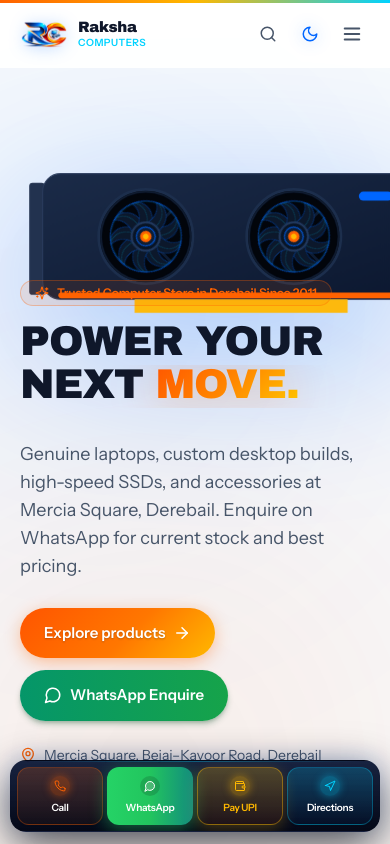
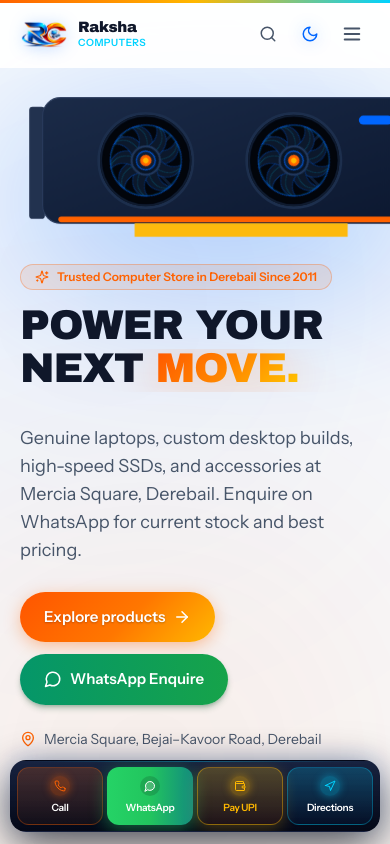
Before and after one commit to Chetannaik698/Raksha-Computers, a React (Vite) app: page / in a window 390 px wide. Shown: the top 844 px of the page. Built offline with nearby package versions, Linux system fonts and the light colour scheme; a web font is replaced by a local one.

Commit message:
Center GPU animation vertically between navbar and text on mobile

```diff
--- a/src/pages/Home.tsx
+++ b/src/pages/Home.tsx
@@ -33,7 +33,7 @@ export default function Home() {
   return (
     <>
       {/* HERO */}
-      <section className="relative isolate flex min-h-[100svh] items-start overflow-hidden pb-20 pt-20 md:items-center md:pb-10 md:pt-32">
+      <section className="relative isolate flex min-h-[100svh] items-start overflow-hidden pb-16 pt-16 md:items-center md:pb-10 md:pt-32">
         <motion.div
           animate={reduce ? undefined : { scale: [1, 1.08, 1], opacity: [0.22, 0.32, 0.22] }}
           transition={{ duration: 7, ease: 'easeInOut', repeat: Infinity }}
@@ -47,12 +47,12 @@ export default function Home() {
           className="absolute -bottom-40 right-0 -z-10 h-[480px] w-[480px] rounded-full bg-orange/30 blur-[140px]"
         />
 
-        {/* Hero GPU Animation - Spaced safely below navbar and above text across all devices */}
+        {/* Hero GPU Animation - Placed right in the middle between navbar and text */}
         <motion.div
           initial={reduce ? false : { x: 120, opacity: 0, rotate: -6 }}
           animate={{ x: 0, opacity: 1, rotate: 0 }}
           transition={{ duration: 1.2, delay: 0.3, ease: [0.2, 0.8, 0.2, 1] }}
-          className="absolute -right-[15%] top-20 sm:top-24 -z-10 w-[115%] sm:w-[95%] max-w-[520px] opacity-60 pointer-events-none md:-right-[6%] md:top-[12%] md:w-[68%] md:max-w-[1100px] md:opacity-100"
+          className="absolute -right-[15%] top-1 sm:top-3 -z-10 w-[115%] sm:w-[95%] max-w-[520px] opacity-60 pointer-events-none md:-right-[6%] md:top-[12%] md:w-[68%] md:max-w-[1100px] md:opacity-100"
         >
           {/* Subtle floating bobbing animation */}
           <motion.div
```
